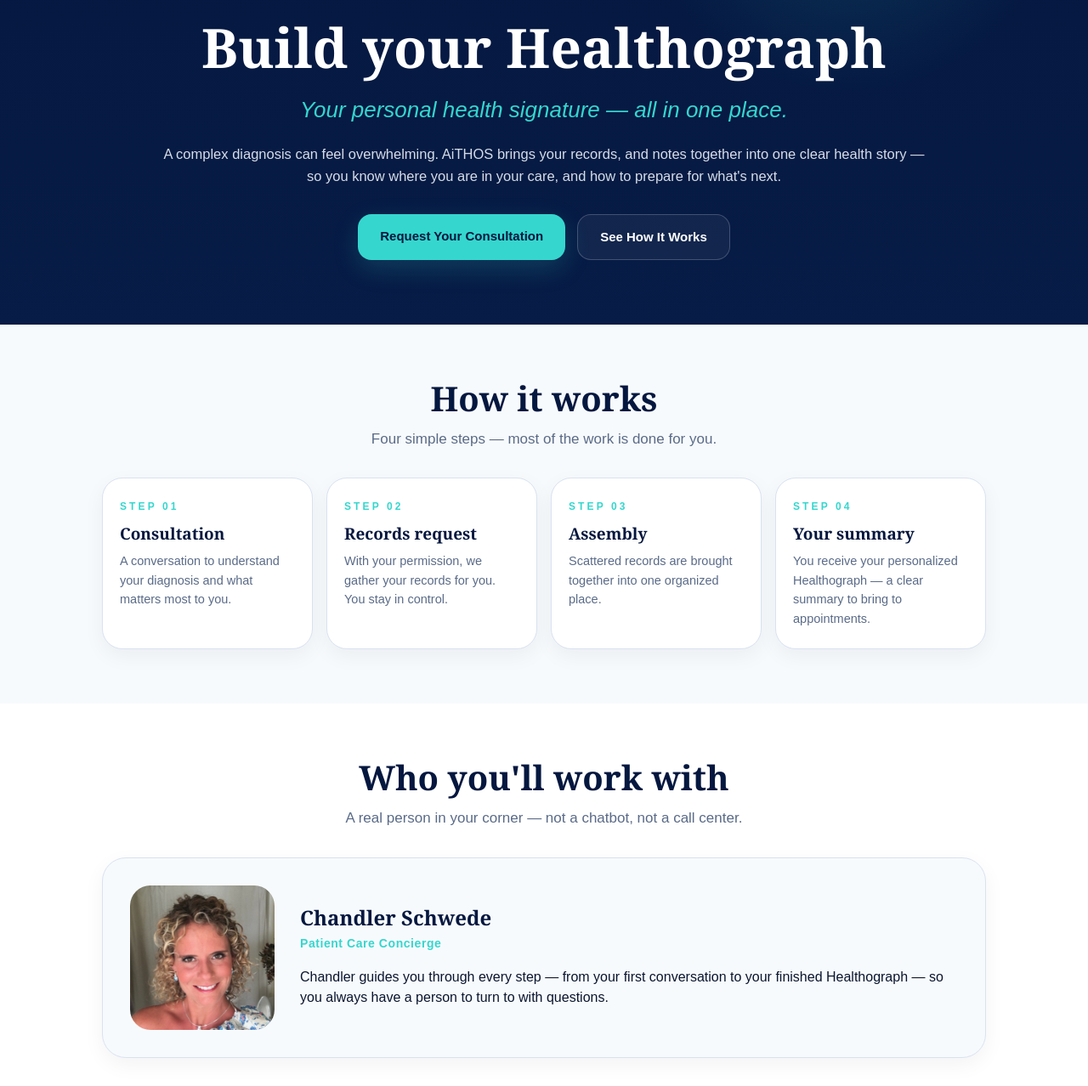
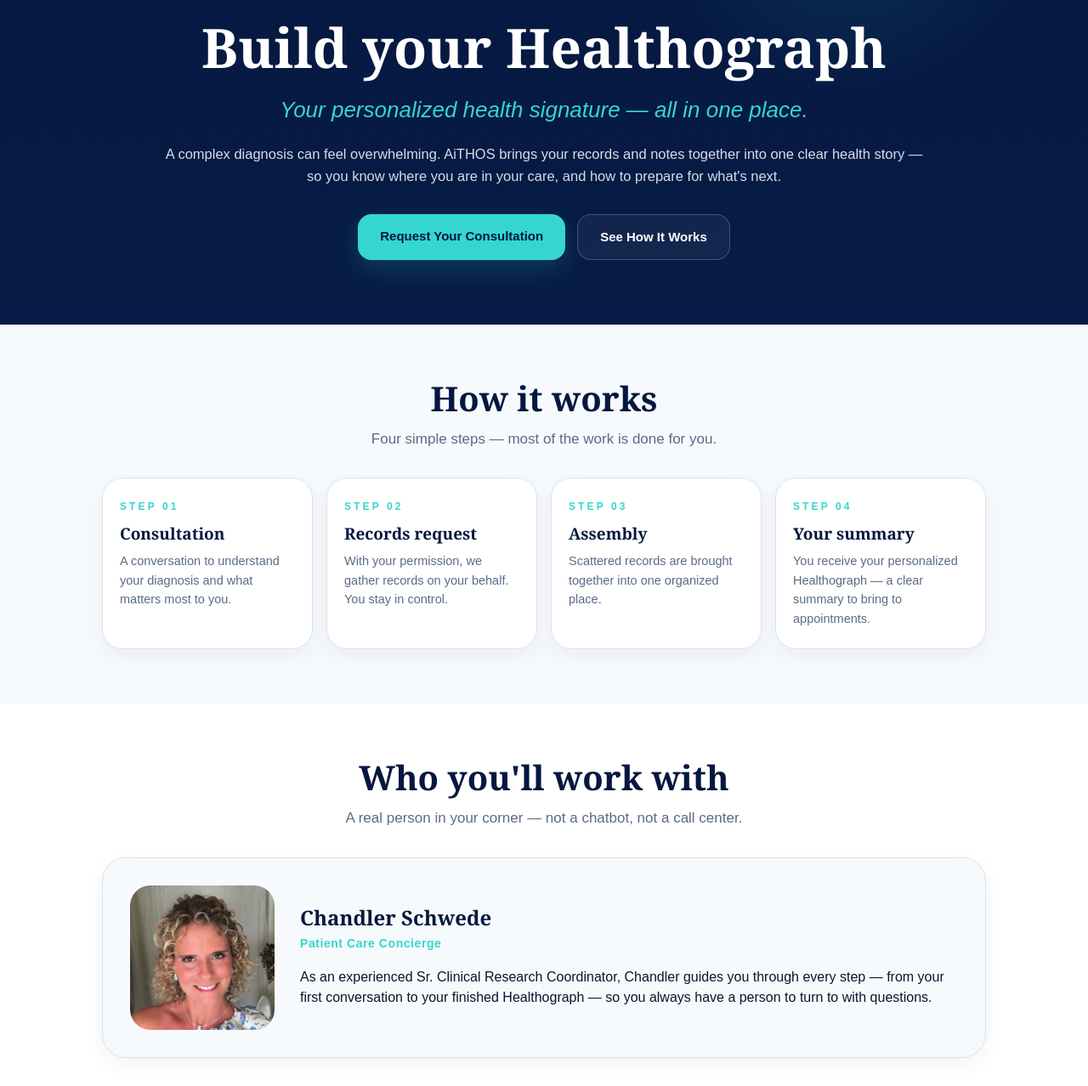
Before and after one commit to markmiles-SIGNAL/healthograph-landing-page, a plain HTML site: page index.html in a window 1280 px wide. Shown: the part 222-1500 px from the top of the page at 85% size. Drawn offline with Linux system fonts and the light colour scheme.

Commit message:
Update index.html

```diff
--- a/index.html
+++ b/index.html
@@ -99,9 +99,9 @@
     <div class="container">
       <img src="Aithos_Logo.png" class="hero-logo" />
       <h1>Build your Healthograph</h1>
-      <div class="hero-subhead">Your personal health signature — all in one place.</div>
+      <div class="hero-subhead">Your personalized health signature — all in one place.</div>
       <p class="hero-copy">
-        A complex diagnosis can feel overwhelming. AiTHOS brings your records, and notes together into one clear health story — so you know where you are in your care, and how to prepare for what's next.
+        A complex diagnosis can feel overwhelming. AiTHOS brings your records and notes together into one clear health story — so you know where you are in your care, and how to prepare for what's next.
       </p>
       <div class="cta-row">
         <a href="#enroll" class="btn btn-primary">Request Your Consultation</a>
@@ -124,7 +124,7 @@
         <div class="step-card">
           <div class="step-number">Step 02</div>
           <h3>Records request</h3>
-          <p>With your permission, we gather your records for you. You stay in control.</p>
+          <p>With your permission, we gather records on your behalf. You stay in control.</p>
         </div>
         <div class="step-card">
           <div class="step-number">Step 03</div>
@@ -151,7 +151,7 @@
           <h3>Chandler Schwede</h3>
           <p class="concierge-role">Patient Care Concierge</p>
           <p class="bio">
-            Chandler guides you through every step — from your first conversation to your
+            As an experienced Sr. Clinical Research Coordinator, Chandler guides you through every step — from your first conversation to your
             finished Healthograph — so you always have a person to turn to with questions.
           </p>
         </div>
@@ -218,7 +218,7 @@
     <p>
       AiTHOS provides informational support to help you organize and understand your health records.
       It does not provide medical advice, diagnosis, or treatment, and does not replace your physicians
-      or care team. <span class="placeholder">[Counsel to confirm final disclaimer language.]</span>
+      or care team. <span class="placeholder">
     </p>
   </section>
 
```
